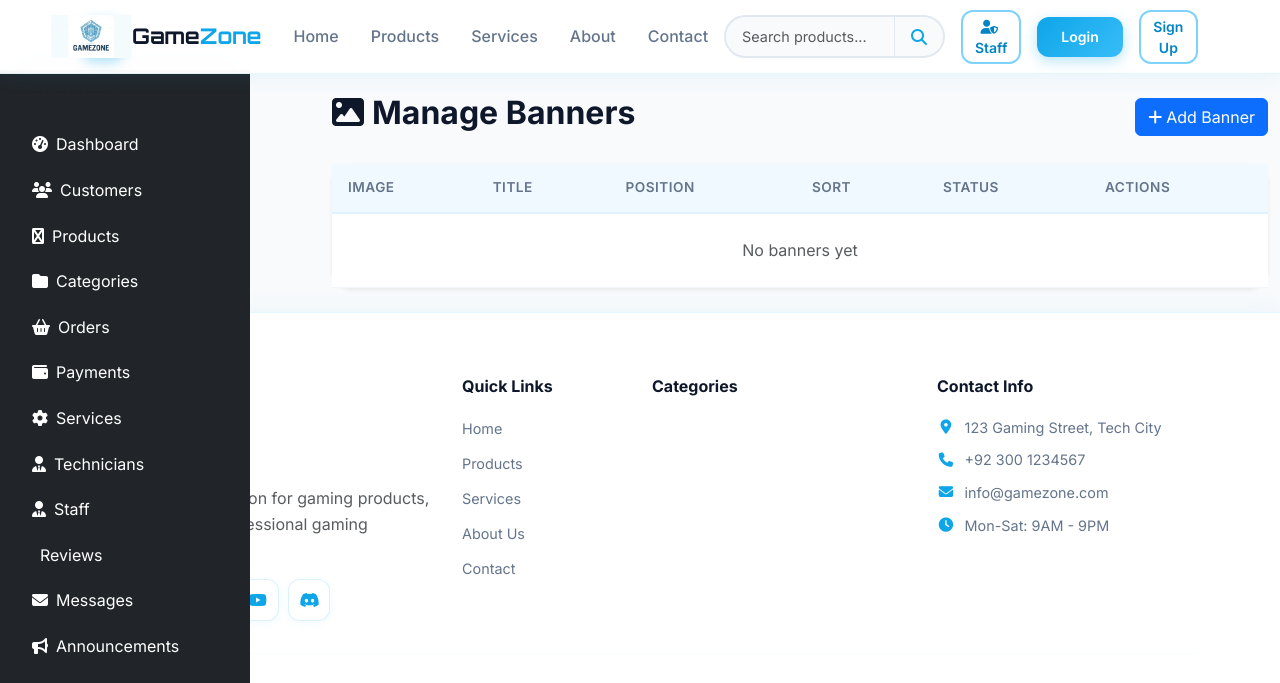
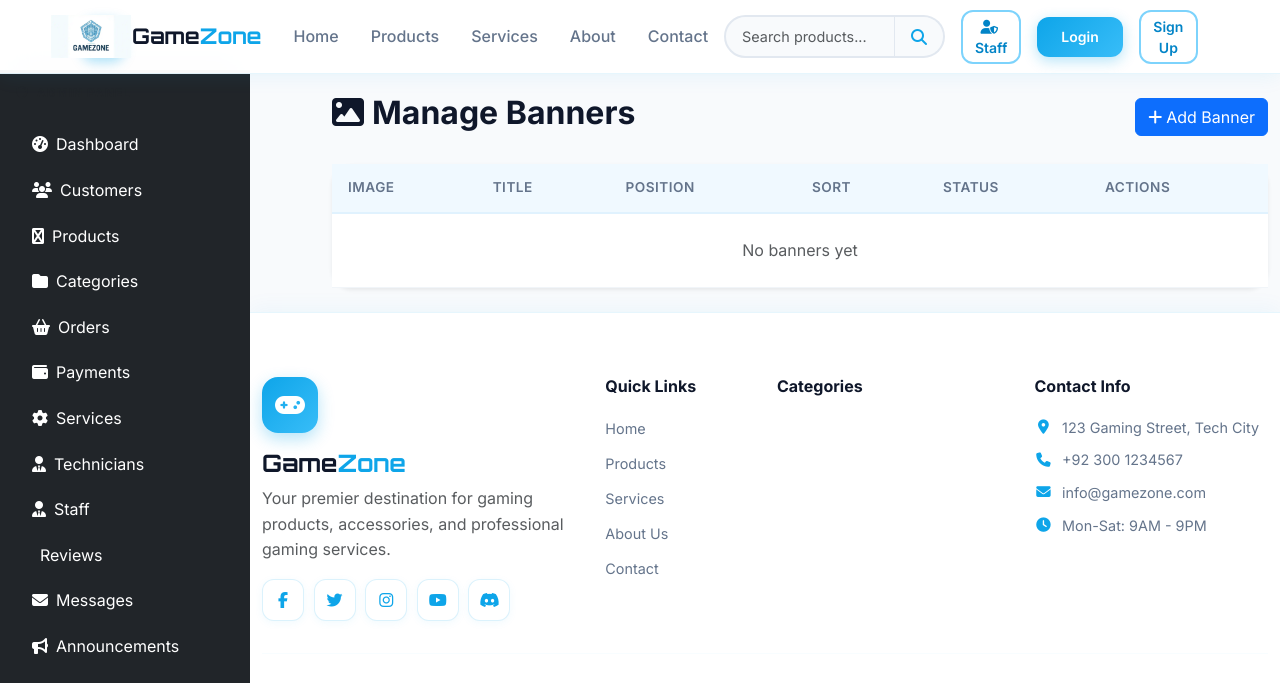
Before and after one commit to ahmaduni000/GAMING-S, a Python web app: template gaming_store/app/templates/admin/banners.html in a window 1280 px wide. Shown: the top 683 px of the page. Run offline with Jinja, Linux system fonts and the light colour scheme; the template is opened without the code that fills it, so the values that code supplies are empty.

Commit message:
Fix admin footer hidden behind fixed sidebar

```diff
--- a/gaming_store/app/templates/admin/sidebar.html
+++ b/gaming_store/app/templates/admin/sidebar.html
@@ -78,5 +78,10 @@
 </li>
 </ul>
 <style>
+/* Keep the global footer clear of the fixed admin sidebar so its left text isn't hidden */
+.site-footer { margin-left: 250px; }
+@media (max-width: 991px) {
+  .site-footer { margin-left: 0; }
+}
 </style>
 </div>
```
